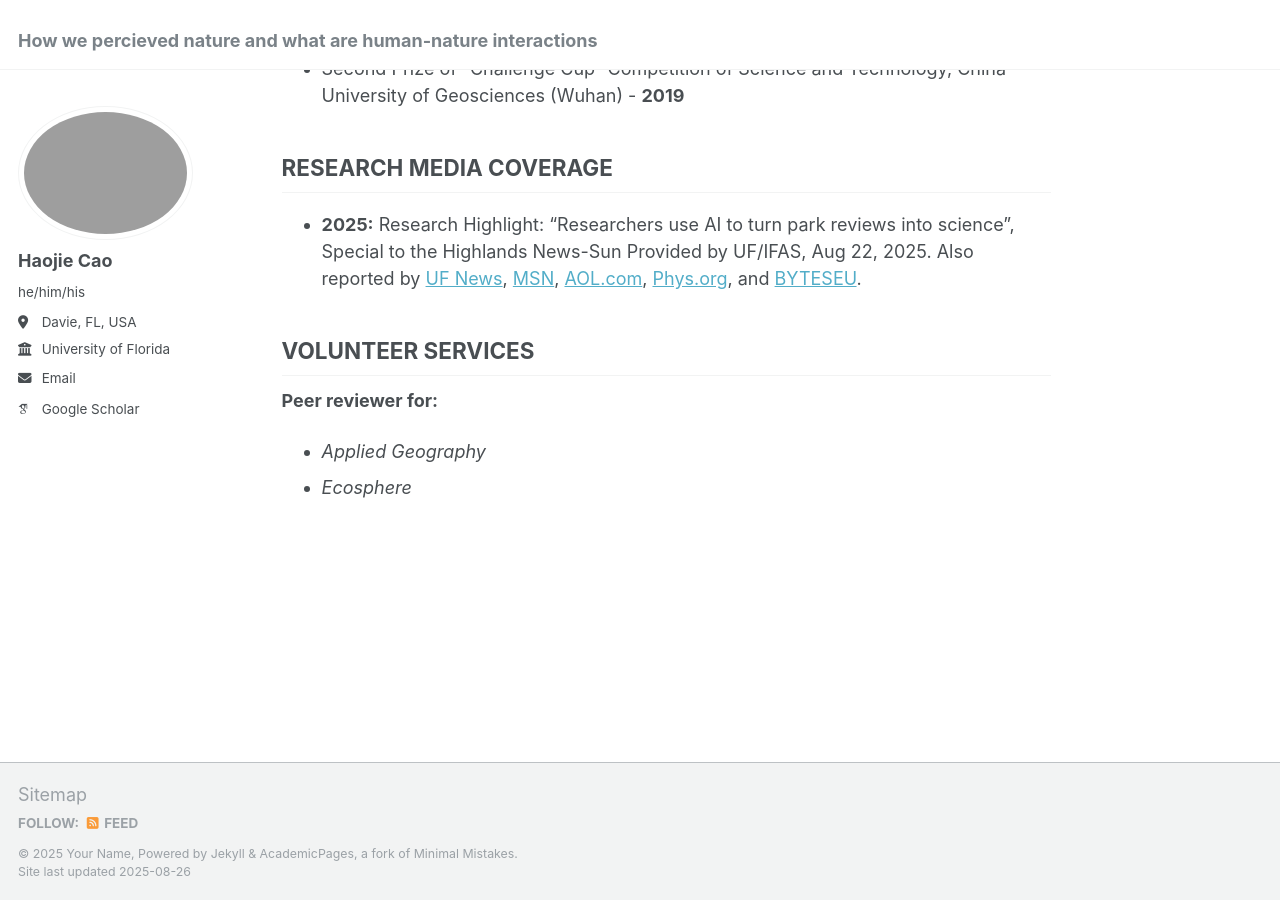
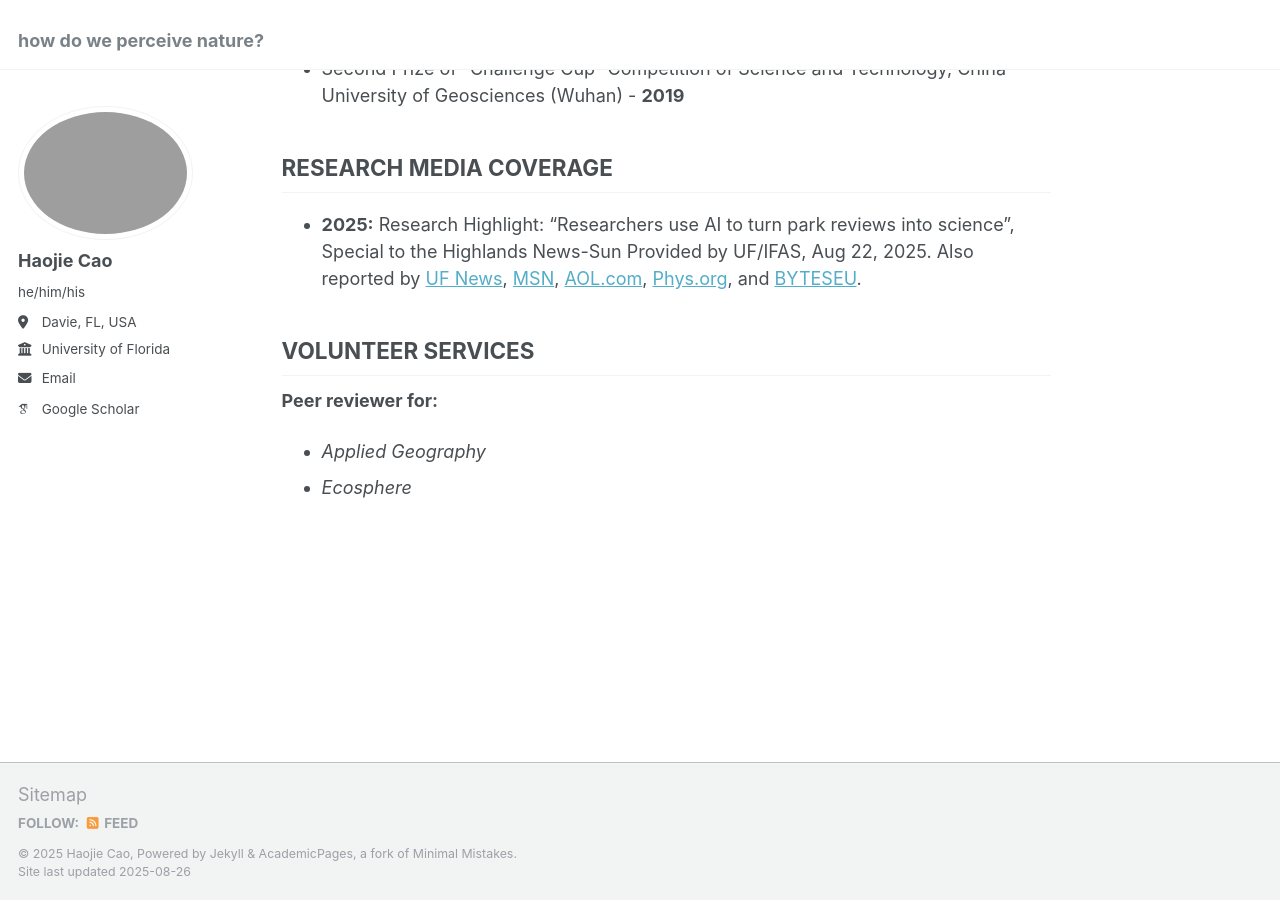
Before and after one commit to haojiecao42/haojiecao42.github.io, a Jekyll site: the page built from _pages/about.md, in a window 1280 px wide and 900 px high, scrolled down 3053 px. Built offline with Jekyll 4.4.1, drawn with Linux system fonts in a browser that asks for light colours; some web fonts are replaced.

Commit message:
Update _config.yml

```diff
--- a/_config.yml
+++ b/_config.yml
@@ -8,13 +8,13 @@
 
 # Basic Site Settings
 locale                   : "en-US"
-title                    : "How we percieved nature and what are human-nature interactions"
+title                    : "how do we perceive nature?"
 title_separator          : "-"
-name                     : &name "Your Name"
-description              : &description "personal description"
+name                     : &name "Haojie Cao"
+description              : &description "personal website"
 url                      : https://haojiecao42.github.io
 baseurl                  : "" # the subpath of your site, e.g. "/blog"
-repository               : "academicpages/academicpages.github.io"
+repository               : # "academicpages/academicpages.github.io"
 
 # Site Author - The following control what appear as part of the author content on the side bar.
 #               If a field is blank the icon and link will not appear, otherwise it will be shown.
```
